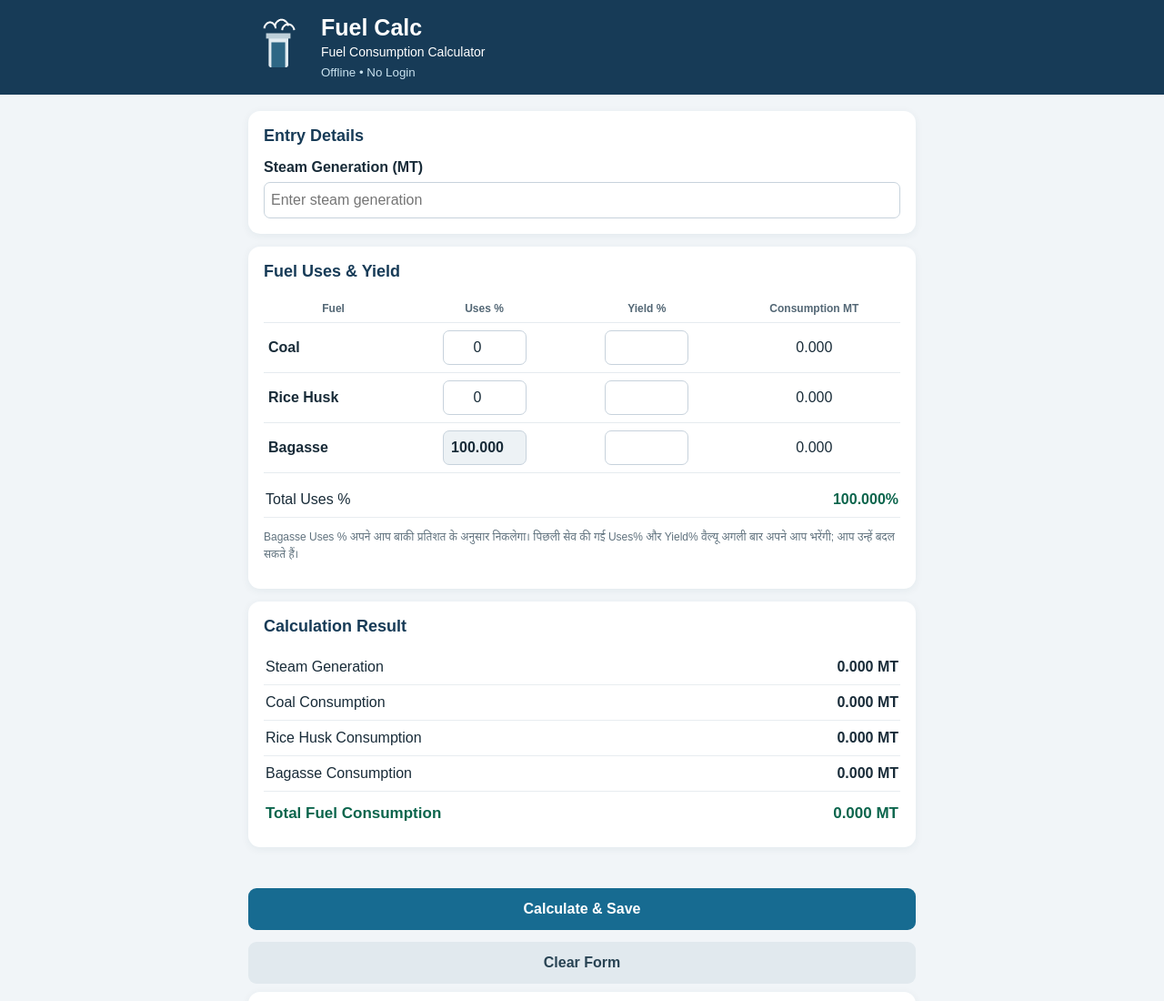
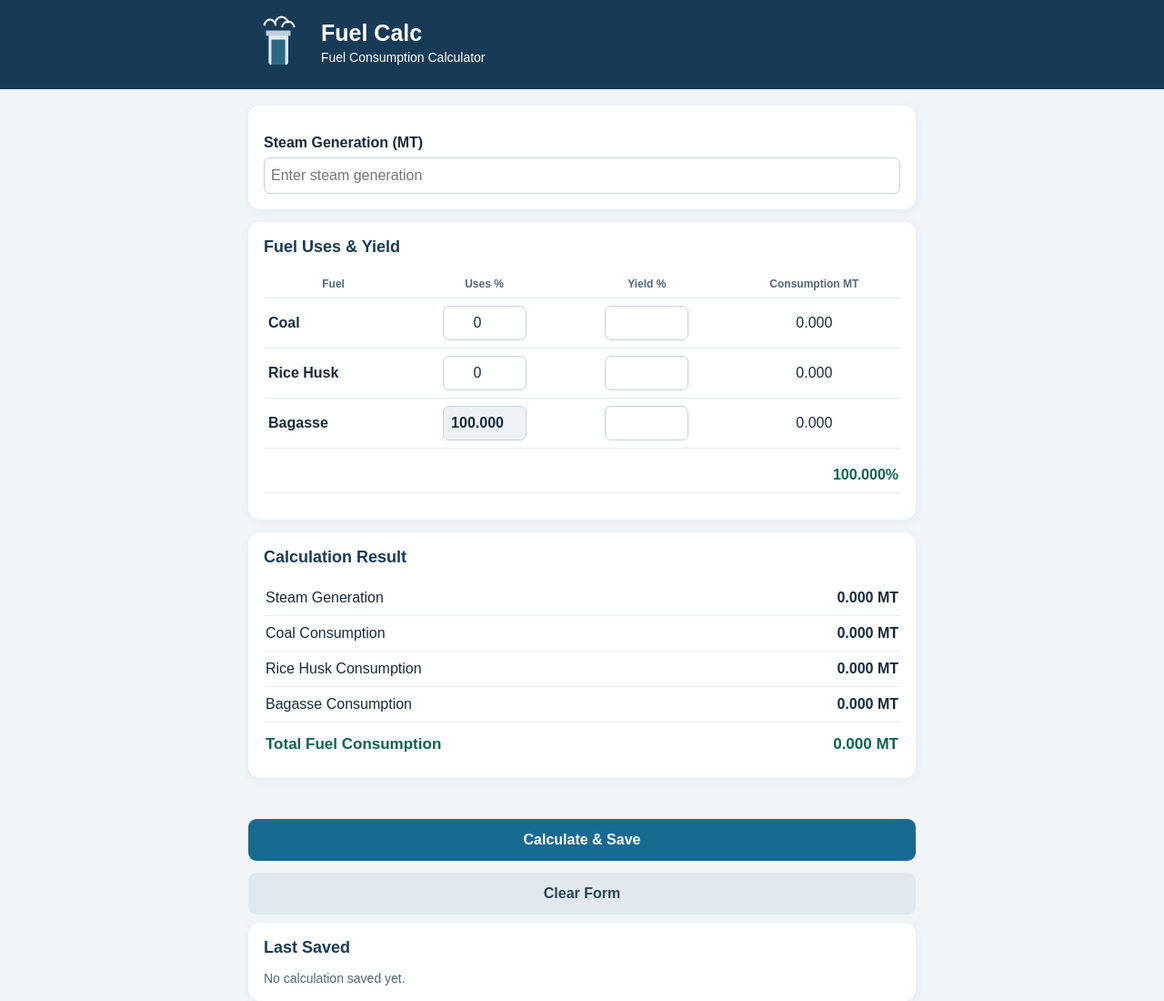
Before and after one commit to bhagirath06/fuel-calc, a plain HTML site: page index.html in a window 1280 px wide. Shown: the top 1100 px of the page at 91% size. Drawn offline with Linux system fonts and the light colour scheme.

Commit message:
Update index.html

```diff
--- a/index.html
+++ b/index.html
@@ -4,14 +4,14 @@
 <meta charset="utf-8"><meta name="viewport" content="width=device-width,initial-scale=1,viewport-fit=cover"><meta name="theme-color" content="#173b57"><meta name="description" content="Offline Fuel Consumption Calculator"><link rel="manifest" href="manifest.json"><link rel="icon" href="icon-192.png"><link rel="stylesheet" href="style.css"><title>Fuel Calc</title>
 </head>
 <body>
-<header><img src="icon-192.png" alt="Boiler chimney logo"><div><h1>Fuel Calc</h1><p>Fuel Consumption Calculator</p><small>Offline • No Login</small></div></header>
+<header><img src="icon-192.png" alt="Boiler chimney logo"><div><h1>Fuel Calc</h1><p>Fuel Consumption Calculator</p><small></small></div></header>
 <main>
-<section class="panel"><h2>Entry Details</h2><label for="steam">Steam Generation (MT)</label><input id="steam" type="number" min="0" step="0.01" inputmode="decimal" placeholder="Enter steam generation"></section>
+<section class="panel"><h2></h2><label for="steam">Steam Generation (MT)</label><input id="steam" type="number" min="0" step="0.01" inputmode="decimal" placeholder="Enter steam generation"></section>
 <section class="panel"><h2>Fuel Uses &amp; Yield</h2><div class="table-wrap"><table><thead><tr><th>Fuel</th><th>Uses %</th><th>Yield %</th><th>Consumption MT</th></tr></thead><tbody>
 <tr><th>Coal</th><td><input id="coalUses" type="number" min="0" max="100" step="0.01" inputmode="decimal"></td><td><input id="coalYield" type="number" min="0" max="100" step="0.01" inputmode="decimal"></td><td id="coalCons">0.00</td></tr>
 <tr><th>Rice Husk</th><td><input id="huskUses" type="number" min="0" max="100" step="0.01" inputmode="decimal"></td><td><input id="huskYield" type="number" min="0" max="100" step="0.01" inputmode="decimal"></td><td id="huskCons">0.00</td></tr>
 <tr><th>Bagasse</th><td><input id="bagasseUses" type="number" readonly></td><td><input id="bagasseYield" type="number" min="0" max="100" step="0.01" inputmode="decimal"></td><td id="bagasseCons">0.00</td></tr>
-</tbody></table></div><div class="total-line"><span>Total Uses %</span><strong id="usesTotal">100.00%</strong></div><p class="hint">Bagasse Uses % अपने आप बाकी प्रतिशत के अनुसार निकलेगा। पिछली सेव की गई Uses% और Yield% वैल्यू अगली बार अपने आप भरेंगी; आप उन्हें बदल सकते हैं।</p></section>
+</tbody></table></div><div class="total-line"><span></span><strong id="usesTotal"></strong></div><p class="hint"></p></section>
 <section class="panel result"><h2>Calculation Result</h2><div class="result-row"><span>Steam Generation</span><strong id="rSteam">0.00 MT</strong></div><div class="result-row"><span>Coal Consumption</span><strong id="rCoal">0.00 MT</strong></div><div class="result-row"><span>Rice Husk Consumption</span><strong id="rHusk">0.00 MT</strong></div><div class="result-row"><span>Bagasse Consumption</span><strong id="rBagasse">0.00 MT</strong></div><div class="result-row grand"><span>Total Fuel Consumption</span><strong id="rTotal">0.00 MT</strong></div></section>
 <div id="message" role="status" aria-live="polite"></div><button id="save">Calculate &amp; Save</button><button id="clear" class="secondary">Clear Form</button>
 <section class="panel saved"><h2>Last Saved</h2><p id="lastSaved">No calculation saved yet.</p></section>
```
